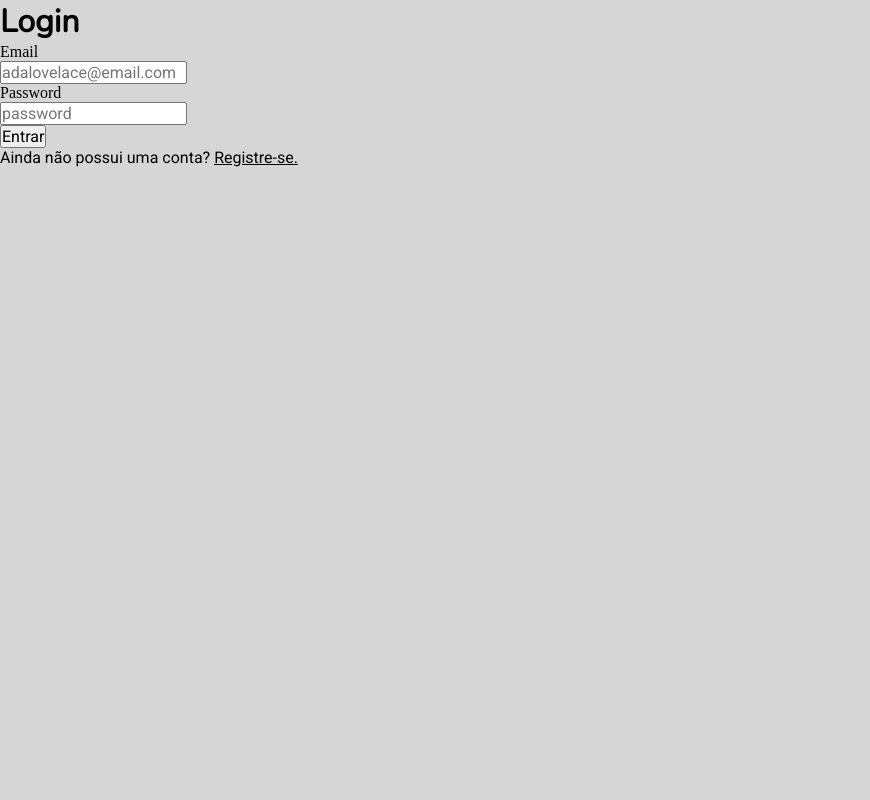
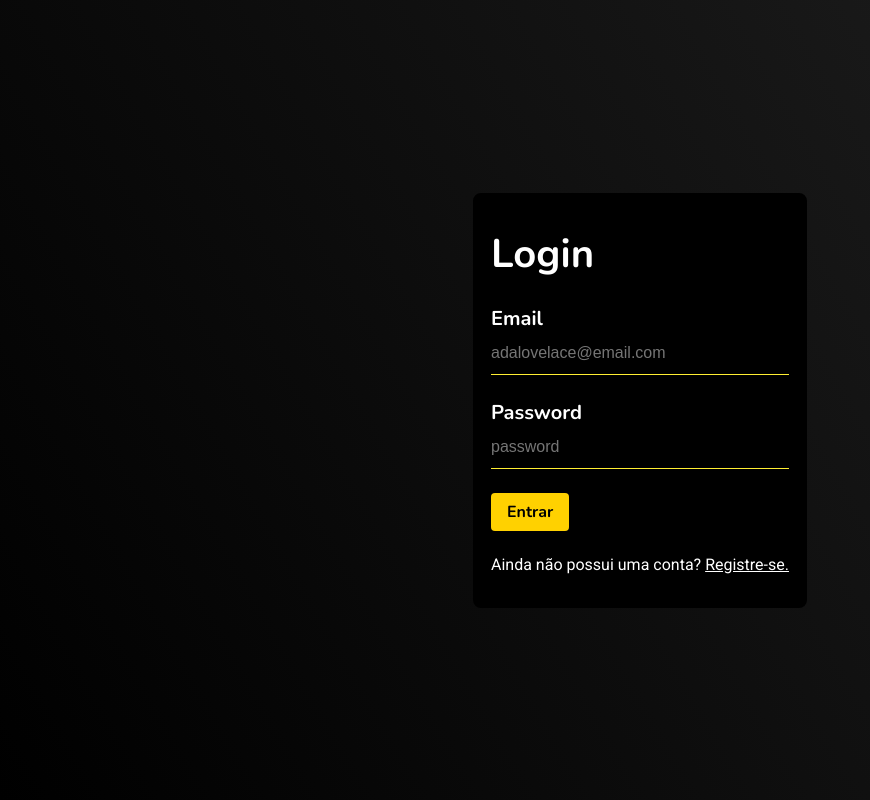
Before and after one commit to guihtryb/ngcash, a React (Vite) app in the folder app/frontend/transfers-app/: page /login in a window 1280 px wide. Shown: the whole page, without its empty margins (0-870 px from the left). Built offline with nearby package versions, Linux system fonts and the light colour scheme.

Commit message:
style(frontend): add Login page style

```diff
--- a/app/frontend/transfers-app/src/App.tsx
+++ b/app/frontend/transfers-app/src/App.tsx
@@ -1,6 +1,6 @@
 import React from 'react';
 import { Navigate, Route, Routes } from 'react-router-dom';
-import Login from './pages/Login';
+import Login from './pages/Login/Login';
 import Register from './pages/Register';
 import Home from './pages/Home';
 
--- a/app/frontend/transfers-app/src/components/Button.tsx
+++ b/app/frontend/transfers-app/src/components/Button/Button.tsx
@@ -1,4 +1,5 @@
 import React from 'react';
+import './index.css';
 
 interface ButtonProps {
   type: 'button' | 'submit' | 'reset';
--- /dev/null
+++ b/app/frontend/transfers-app/src/components/Button/index.css
@@ -0,0 +1,14 @@
+button {
+  padding: 0.5rem 1rem;
+  border: none;
+  background-color: var(--color-yellow-0);
+  border-radius: 0.25rem;
+  font-family: var(--type-primary);
+  font-weight: 700;
+  cursor: pointer;
+  width: fit-content;
+}
+
+button:hover {
+  background: linear-gradient(120deg, var(--color-yellow-0), var(--color-yellow-1));
+}
--- a/app/frontend/transfers-app/src/components/Form.tsx
+++ b/app/frontend/transfers-app/src/components/Form.tsx
@@ -1,5 +1,5 @@
 import React from 'react';
-import Button from './Button';
+import Button from './Button/Button';
 import Input, { InputProps } from './Input';
 
 interface FormProps {
--- a/app/frontend/transfers-app/src/components/Header.tsx
+++ b/app/frontend/transfers-app/src/components/Header.tsx
@@ -1,6 +1,6 @@
 import React from 'react';
 import { useNavigate } from 'react-router-dom';
-import Button from './Button';
+import Button from './Button/Button';
 
 interface HeaderProps {
   usernameText: string,
--- a/app/frontend/transfers-app/src/components/MakeTransferSection.tsx
+++ b/app/frontend/transfers-app/src/components/MakeTransferSection.tsx
@@ -1,7 +1,7 @@
 import React from 'react';
 import { transfersMock } from '../pages/Home';
 import { InputOnChange } from '../types';
-import Button from './Button';
+import Button from './Button/Button';
 import Form from './Form';
 import { TransferItemProps } from './TransferItem';
 
--- a/app/frontend/transfers-app/src/main.css
+++ b/app/frontend/transfers-app/src/main.css
@@ -1,13 +1,13 @@
-@import url('https://fonts.googleapis.com/css2?family=Nunito:wght@300;400&family=Roboto:wght@400;700&display=swap');
+@import url('https://fonts.googleapis.com/css2?family=Nunito:wght@300;400;600;700&family=Roboto:wght@400;700&display=swap');
 
 * {
+  box-sizing: border-box;
   margin: 0;
   padding: 0;
-  box-sizing: border-box;
 }
 
 #root {
-  background-color: var(--color-black-3);
+  background-color: var(--color-black-2);
   min-height: 100vh;
   min-width: 100vw;
 }
@@ -17,18 +17,22 @@ html, body {
   --type-primary: 'Nunito', 'Arial', 'sans-serif';
   --type-secondary: 'Roboto', 'Georgia';
   --color-black-0: #000;
-  --color-black-1: #202020;
-  --color-black-2: #333533;
-  --color-black-3: #D6D6D6;
+  --color-black-1: #111;
+  --color-black-2: #202020;
+  --color-black-3: #333533;
+  --color-white-0: #FFF;
+  --color-white-1: #D6D6D6;
   --color-yellow-0: #FFD100;
   --color-yellow-1: #FFEE32;
 }
 
 h1, h2, h3 {
+  color: var(--color-white-0);
   font-family: var(--type-primary);
 }
 
 p, span {
+  color: var(--color-black-0);
   font-family: var(--type-secondary);
 }
 
@@ -38,15 +42,63 @@ img {
 }
 
 button, input {
+  display: block;
   font-size: 1rem;
-  display: block;
-  font-family: var(--type-secondary);
 }
 
-button {
-  cursor: pointer;
+label {
+  color: var(--color-white-0);
+  font-family: var(--type-primary);
+  font-size: 1.25rem;
+  font-weight: 700;
+}
+
+input {
+  background-color: transparent;
+  border: none;
+  border-bottom: 1px solid var(--color-yellow-1);
+  color: var(--color-white-1);
+  display: flex;
+  outline: none;
+  padding: 0.75rem 0;
+  transition: all ease 0.1s;
+  width: 100%;
+  border-top-left-radius: 0.25rem;
+  border-top-right-radius: 0.25rem;
+}
+
+
+input:focus {
+  background-color: var(--color-black-1);
 }
 
 a {
-  color: var(--color-black-0);
+  color: var(--color-white-0);
 }
+
+p {
+  color: var(--color-white-0);
+}
+
+.page {
+  align-items: center;
+  background: linear-gradient(60deg, var(--color-black-0), var(--color-black-2));
+  display: flex;
+  height: fit-content;
+  justify-content: center;
+  min-height: 100vh;
+}
+
+.container {
+  max-width: 1000px;
+}
+
+.title {
+  font-size: 2.5rem;
+}
+
+form {
+  display: flex;
+  flex-direction: column;
+  gap: 1.5rem;
+}
--- a/app/frontend/transfers-app/src/pages/Login.tsx
+++ b/app/frontend/transfers-app/src/pages/Login/Login.tsx
@@ -1,7 +1,8 @@
 import React from 'react';
 import { Link, useNavigate } from 'react-router-dom';
-import Form from '../components/Form';
-import { InputOnChange } from '../types';
+import Form from '../../components/Form';
+import { InputOnChange } from '../../types';
+import './index.css';
 
 const loginInputs = [
   {
@@ -47,8 +48,9 @@ export default function Login() {
   };
 
   return (
-    <main>
-      <h1>Login</h1>
+    <main className="page">
+      <div className="container login">
+        <h1 className="title">Login</h1>
         <Form
           testId="form-login"
           btnTestId="button-login"
@@ -61,6 +63,7 @@ export default function Login() {
           {' '}
           <Link to="/register" data-testid="link-register">Registre-se.</Link>
         </p>
+      </div>
     </main>
   );
 }
--- /dev/null
+++ b/app/frontend/transfers-app/src/pages/Login/index.css
@@ -0,0 +1,9 @@
+.login {
+  border: 2px solid;
+  display: flex;
+  flex-direction: column;
+  gap: 1.5rem;
+  background-color: var(--color-black-0);
+  padding: 2rem 1rem;
+  border-radius: 0.5rem;
+}
```
Also changed, not shown: app/frontend/transfers-app/.eslintrc.json, 2 other files (tests, documents, lock files or other folders). Lines whose indentation alone changed are shown as unchanged.
